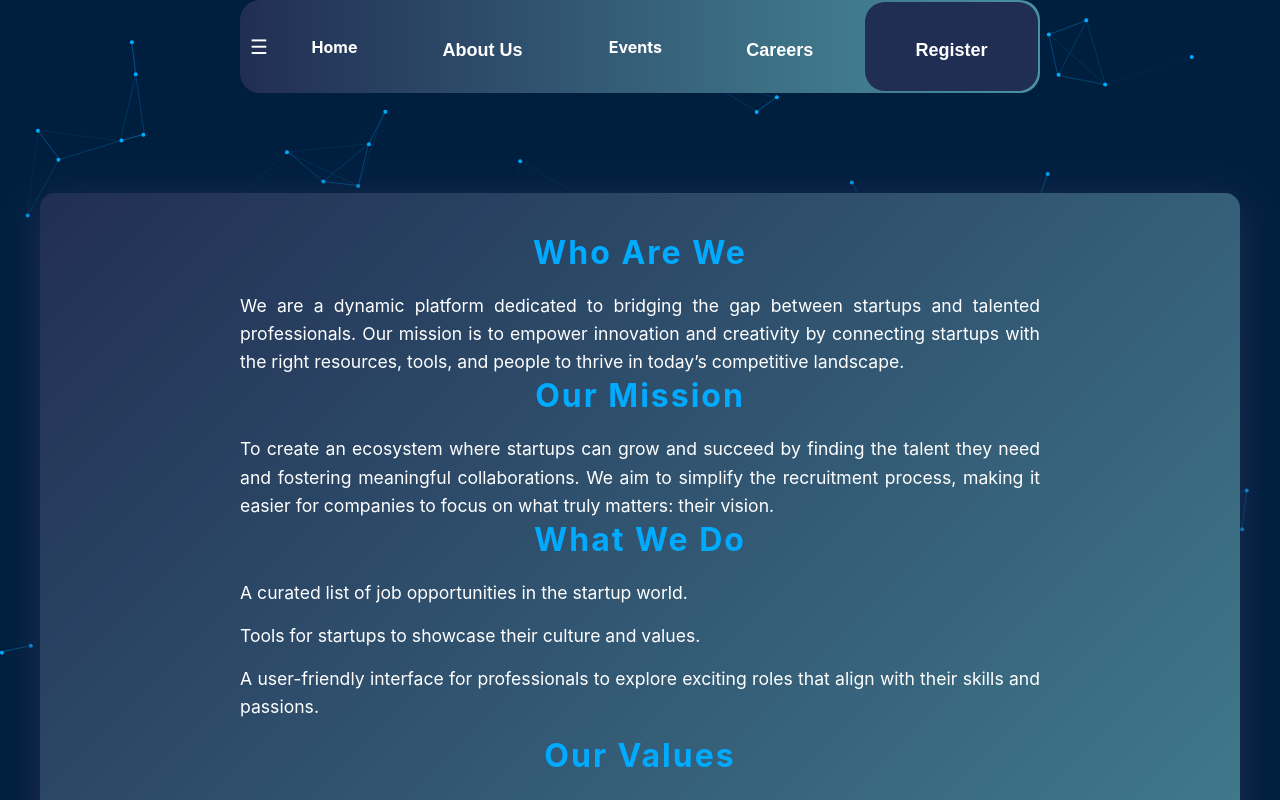
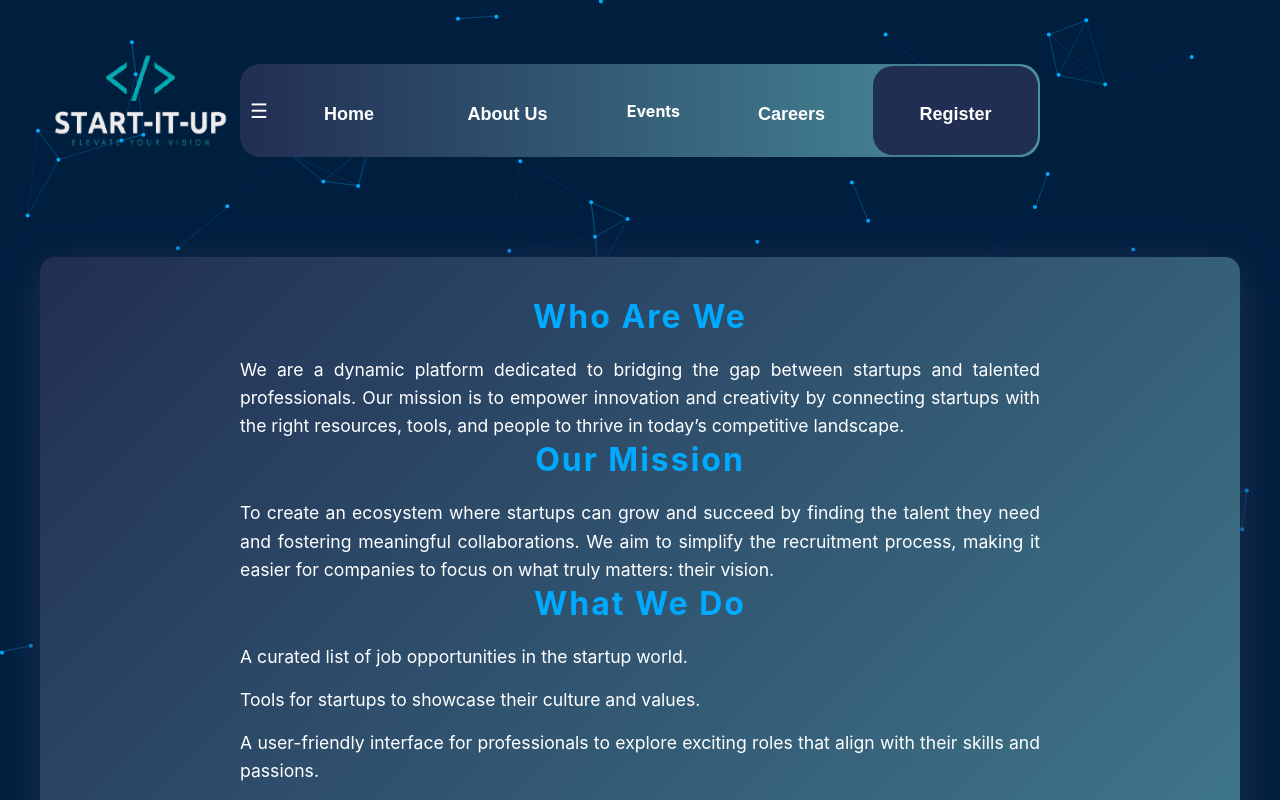
Before and after one commit to rihemfarhat/Projet-dev, a React (Create React App) app: page / in a window 1280 px wide. Both pictures are taken after a click on the button "About Us". Shown: the top 800 px of the page. Built offline with nearby package versions, Linux system fonts and the light colour scheme.

Commit message:
return from about us and careers to home page

```diff
--- a/src/App.css
+++ b/src/App.css
@@ -803,7 +803,10 @@ table {
 
 /* ajustement de navbar dans careers et about us */
 
-.AboutusNavbar .Navbarr {
+.AboutusNavbar .Navbarr, .CareersNavbar .Navbarr {
   margin-left: auto;
   margin-right: auto;
+  margin-top: -140px;
+  display: flex;
+
 }
--- a/src/App.js
+++ b/src/App.js
@@ -15,6 +15,13 @@ function App() {
     const [showLogin, setShowLogin] = useState(false);
     const [showCareers, setShowCareers] = useState(false);
     const [showAboutUs, setShowAboutUs] = useState(false);
+
+    const handleShowHome = () => {
+        setShowRegister(false);
+        setShowLogin(false);
+        setShowCareers(false);
+        setShowAboutUs(false);
+    };
 
     const handleShowAboutUs = () => {
         setShowAboutUs(true);
@@ -56,6 +63,7 @@ function App() {
                         setShowRegister={handleShowRegister}
                         setShowCareers={handleShowCareers}
                         setShowAboutUs={handleShowAboutUs}
+
                     />
                 </div>
             )}
@@ -72,19 +80,23 @@ function App() {
                 </div>
             ) : showCareers ? (
                 <div className="CareersNavbar">
+                    <img className="petitlogo" src={logo} alt="Logo" />
                       <Navbarr
                         className="Navbarr"
                         setShowRegister={handleShowRegister}
                         setShowCareers={handleShowCareers}
                         setShowAboutUs={handleShowAboutUs}
+                        resetHomePage={handleShowHome}
                     />
                 <Jobs /></div>
             ) : showAboutUs ? (<div className="AboutusNavbar">
+                <img className="petitlogo" src={logo} alt="Logo" />
                 <Navbarr
                         className="Navbarr"
                         setShowRegister={handleShowRegister}
                         setShowCareers={handleShowCareers}
                         setShowAboutUs={handleShowAboutUs}
+                        resetHomePage={handleShowHome}
                     />
                 <AboutUs /></div>
             ) : (
--- a/src/navbar.js
+++ b/src/navbar.js
@@ -1,7 +1,7 @@
 import React, { useState } from "react";
 import { Link } from "react-router-dom";
 
-function Navbarr({ className, setShowRegister, setShowCareers,setShowAboutUs }) {
+function Navbarr({ className, setShowRegister, setShowCareers, setShowAboutUs, resetHomePage }) {
     const list = ["Home", "About Us", "Events", "Careers", "Register"];
     const [showVerticalMenu, setShowVerticalMenu] = useState(false);
 
@@ -15,29 +15,32 @@ function Navbarr({ className, setShowRegister, setShowCareers,setShowAboutUs })
         if (item === "About Us") {
             return <button onClick={() => setShowAboutUs(true)}>{item}</button>;
         }
+        if (item === "Home") {
+            return <button onClick={resetHomePage}>{item}</button>; // Home button to reset
+        }
         return <Link to={`/${item.replace(/\s+/g, '').toLowerCase()}`}>{item}</Link>;
     };
 
     return (
         <div
             className={className}
-            onMouseLeave={() => setShowVerticalMenu(false)} // Cache le menu lorsque la souris quitte
+            onMouseLeave={() => setShowVerticalMenu(false)} // Hide the menu when mouse leaves
         >
-            {/* Conteneur de l'icône et du menu déroulant */}
+            {/* Menu container */}
             <div className="menu-container">
-                {/* Icône ☰ */}
+                {/* Menu icon ☰ */}
                 <div
                     className="menu-icon"
-                    onMouseEnter={() => setShowVerticalMenu(true)} // Affiche le menu lors du survol
+                    onMouseEnter={() => setShowVerticalMenu(true)} // Show menu on hover
                 >
                     ☰
                 </div>
 
-                {/* Menu vertical */}
+                {/* Vertical menu */}
                 <div
                     className={`vertical-menu ${showVerticalMenu ? 'show' : ''}`}
-                    onMouseEnter={() => setShowVerticalMenu(true)} // Garde le menu visible lors du survol du menu
-                    onMouseLeave={() => setShowVerticalMenu(false)} // Cache le menu lorsque la souris quitte
+                    onMouseEnter={() => setShowVerticalMenu(true)} // Keep menu visible on hover
+                    onMouseLeave={() => setShowVerticalMenu(false)} // Hide the menu when mouse leaves
                 >
                     {list.map((item) => (
                         <div key={`vertical-${item}`} className="vertical-item">
@@ -47,7 +50,7 @@ function Navbarr({ className, setShowRegister, setShowCareers,setShowAboutUs })
                 </div>
             </div>
 
-            {/* Éléments horizontaux de la barre de navigation */}
+            {/* Horizontal navigation items */}
             <table>
                 <tbody>
                     <tr>
```
Lines whose indentation alone changed are shown as unchanged.
